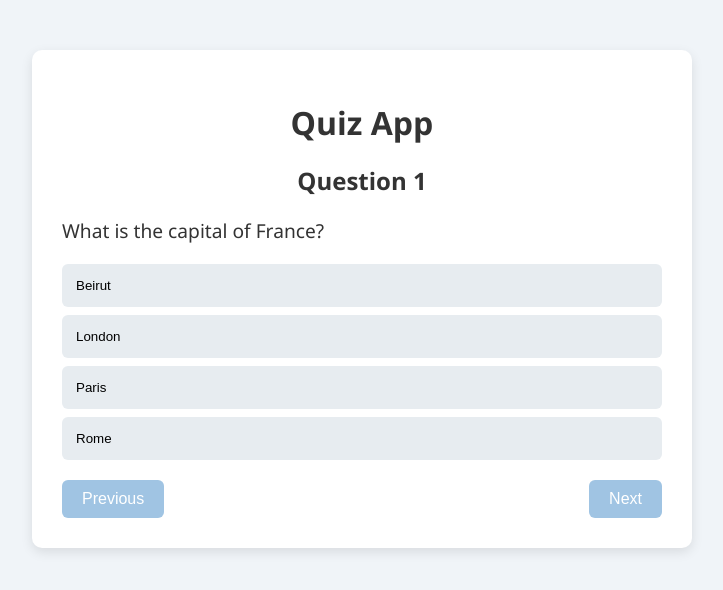
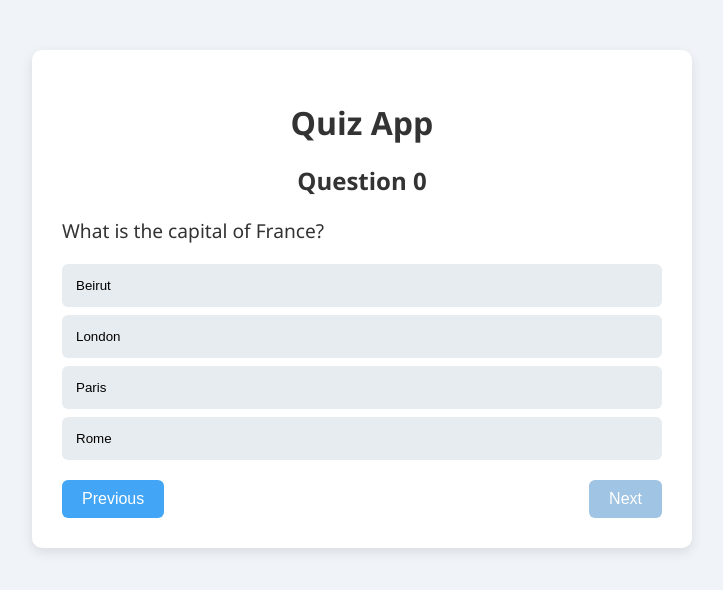
Before and after one commit to AdamAbdallah1/coding-quiz-app, a React (Vite) app: page / in a window 1280 px wide. Shown: the top 590 px of the page, without its empty margins (278-1001 px from the left). Built offline with nearby package versions, Linux system fonts and the light colour scheme.

Commit message:
Fixing problem for showing question number

```diff
--- a/src/assets/components/Quiz.jsx
+++ b/src/assets/components/Quiz.jsx
@@ -52,7 +52,7 @@ function Quiz() {
 
     return (
         <div>
-            <h2> Question 1</h2>
+            <h2> Question {currentQuestion}</h2>
             <p className="question"> {questionBank[currentQuestion].question} </p>
 
             {questionBank[currentQuestion].options.map((option) => (
@@ -65,7 +65,7 @@ function Quiz() {
             ))}
 
             <div className="nav-buttons">
-                <button onClick={goToPrev} disabled={currentQuestion === 0}>
+                <button onClick={goToPrev}>
                     Previous
                 </button>
                 <button onClick={goToNext} disabled={!selectedAnswer}>
```
